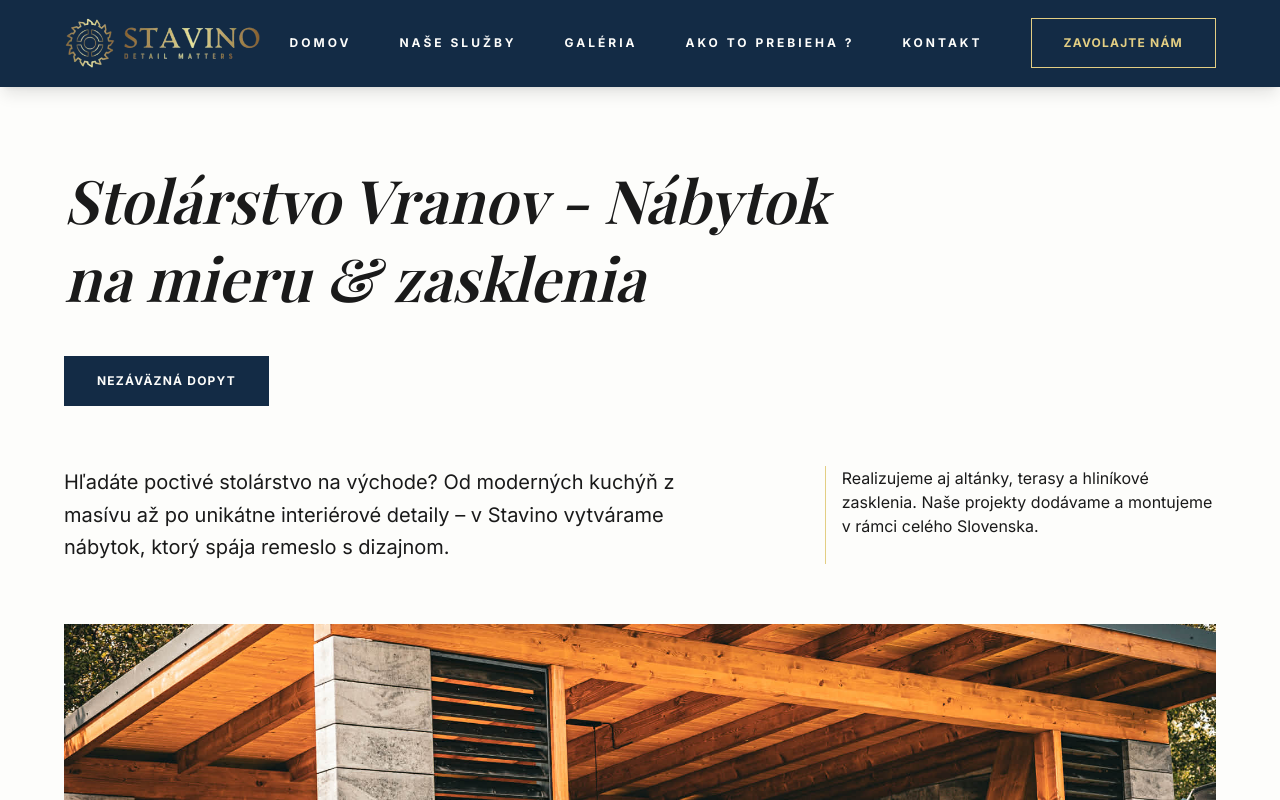
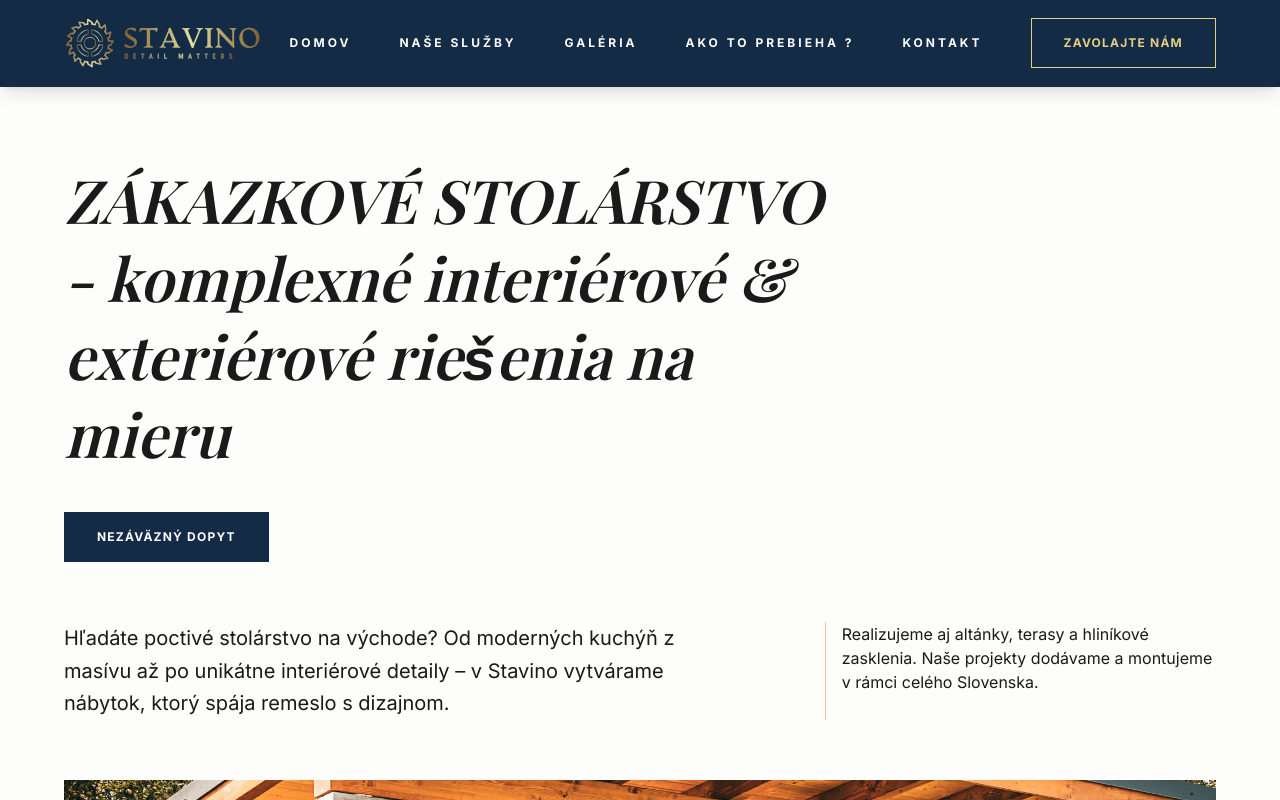
Before and after one commit to Slavomir7115/stavino-stolarstvo, a Next.js app: page / in a window 1280 px wide. Shown: the top 800 px of the page. Built offline with nearby package versions, Linux system fonts and the light colour scheme; a web font is replaced by a local one.

Commit message:
added texts

```diff
--- a/components/Herobanner.jsx
+++ b/components/Herobanner.jsx
@@ -8,9 +8,12 @@ export default function Hero() {
     <section className="pb-20 pt-40 flex items-center justify-center">
       <Container className="flex flex-col gap-15 ">
         <div className="flex flex-col items-start gap-10 md:w-2/3">
-          <H1>Stolárstvo Vranov - Nábytok na mieru & zasklenia</H1>
+          <H1>
+            ZÁKAZKOVÉ STOLÁRSTVO - komplexné interiérové & exteriérové riešenia
+            na mieru
+          </H1>
           <Link href="#kontakt">
-            <PrimaryButton>Nezáväzná dopyt</PrimaryButton>
+            <PrimaryButton>Nezáväzný dopyt</PrimaryButton>
           </Link>
         </div>
         <div className="flex flex-col md:flex-row gap-10 md:gap-20 ">
```
